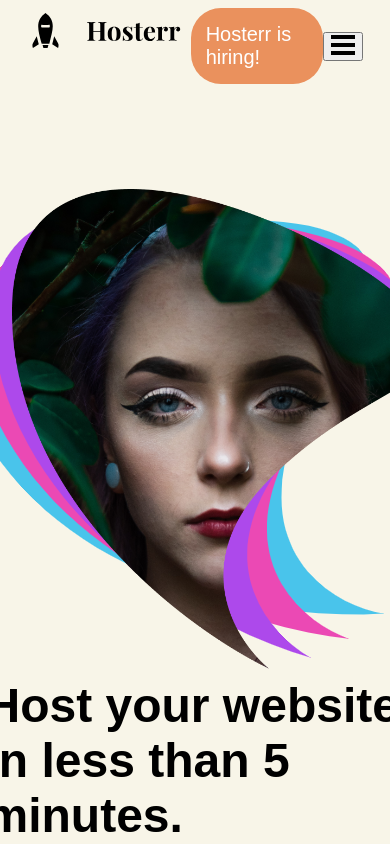
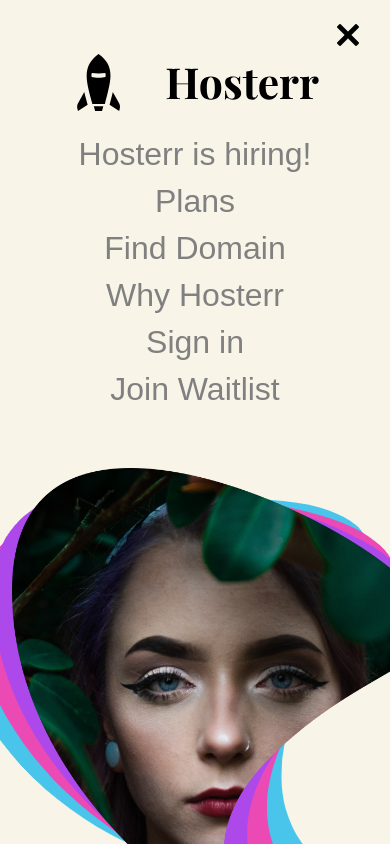
Before and after one commit to H-l0w/HTML_CSS_PROJECTS, a plain HTML site: page Hosterr/Pages/index.html in a window 390 px wide. Both pictures are taken after a click on the button 342 px from the left and 46 px from the top of the page. Shown: the top 844 px of the page. Drawn offline with Linux system fonts and the light colour scheme.

Commit message:
Hamburger menu added to Hosterr, some minor changes to other projects

```diff
--- a/Hosterr/Pages/index.html
+++ b/Hosterr/Pages/index.html
@@ -24,11 +24,23 @@
                 Join Waitlist
             </button>
         </div>
-        <div class="hamburger">
-            <button>
+        <div class="hamburger" id="hamburger">
+            <button onclick="hamburgerMenu()">
                 <img src="../Assets/Hamburger Menu.svg" alt="">
             </button>
         </div>
+    </div>
+    <div class="close">
+        <button onclick="closeMenu()"></button>
+    </div>
+    <div class="hamburger-menu" id="hamburger-menu">
+        <img src="../Assets/Logo.svg" alt="">
+        <a href="#">Hosterr is hiring!</a>
+        <a href="#">Plans</a>
+        <a href="#">Find Domain</a>
+        <a href="#">Why Hosterr</a>
+        <a href="#">Sign in</a>
+        <a href="#">Join Waitlist</a>
     </div>
     <div class="main-content">
          <div class="text">
@@ -36,8 +48,10 @@
                 <h1>Host your website in less than 5 minutes.</h1>
              </div>
              <div class="content">
-                <p>Lorem ipsum dolor sit amet consectetur adipisicing elit. Recusandae, eveniet? Voluptate eligendi delectus magni voluptates quidem? Commodi quo facere velit, ullam vero eveniet culpa quia accusamus iusto nulla omnis voluptatem?</p>
-             </div>
+                <p>Lorem ipsum dolor sit amet consectetur adipisicing elit. Recusandae, eveniet? Voluptate eligendi delectus magni voluptates quidem? Commodi quo facere velit, ullam vero eveniet culpa quia accusamus iusto nulla omnis voluptatem?
+                    Lorem ipsum dolor sit amet, consectetur adipisicing elit. Repudiandae nulla possimus provident, laudantium necessitatibus odio corrupti ab inventore nesciunt incidunt alias facilis nam pariatur praesentium quo dolore repellendus molestias voluptate.
+                </p>
+            </div>
              <div class="join-waitlist">
                 <form action="#">
                     <input placeholder="Enter e-mail address" type="email">
@@ -67,6 +81,6 @@
             </div>
         </div>
     </div>
+    <script src="../Scripts/script.js"></script>
 </body>
-
 </html>
--- /dev/null
+++ b/Hosterr/Scripts/script.js
@@ -0,0 +1,57 @@
+"use strict";
+let isOpened = false;
+
+addEventListener('resize', (event) => {});
+
+onresize = (event) => {
+    if (window.innerWidth >= 1150 && isOpened){
+        let button = document.querySelector("#hamburger");
+        closeMenu();
+
+        button.style.display = "none"
+
+        isOpened = false;
+    }
+};
+
+function hamburgerMenu(){
+    isOpened = !isOpened;
+
+    if (isOpened){
+        openMenu();
+    }
+    else{
+        closeMenu();
+    }
+
+}
+
+function openMenu(){
+    let button = document.querySelector("#hamburger");
+    button.style.display = "none"
+
+    let menu = document.querySelector("#hamburger-menu");
+    menu.style.display = "flex";
+
+    let navbar = document.querySelector(".navbar");
+    navbar.style.display = "none";
+
+    let closeButton = document.querySelector(".close");
+    closeButton.style.display = "block";
+}
+
+function closeMenu(){
+    let button = document.querySelector("#hamburger");
+    button.style.display = "block";
+
+    let menu = document.querySelector("#hamburger-menu");
+    menu.style.display = "none";
+
+    let navbar = document.querySelector(".navbar");
+    navbar.style.display = "flex";
+
+    let closeButton = document.querySelector(".close");
+    closeButton.style.display = "none";
+
+    isOpened = false;
+}
--- a/Hosterr/Styles/style.scss
+++ b/Hosterr/Styles/style.scss
@@ -4,6 +4,7 @@ $back-color: #F8F5E8;
 
 $tablet: 1150px;
 $mobile: 550px;
+$hiring: 460px;
 
 @mixin join-waitlist-button {
     border: none;
@@ -14,6 +15,11 @@ $mobile: 550px;
     font-weight: bold;
     padding-left: 10px;
     padding-right: 10px;
+}
+
+@mixin no-background {
+    border: none;
+    background-color: transparent;
 }
 
 body {
@@ -29,8 +35,14 @@ p {
 }
 
 a {
+    padding: 5px;
+    border-radius: 5px;
     text-decoration: none;
     color: gray;
+}
+
+a:hover{
+    background-color: $hiring-color;
 }
 
 .navbar {
@@ -40,6 +52,9 @@ a {
 
     .hamburger{
         display: none;
+        button{
+            @include no-background();
+        }
     }
 
     a {
@@ -89,12 +104,40 @@ a {
 
 }
 
+.hamburger-menu{
+    display: none;
+    flex-direction: column;
+    align-items: center;
+    font-size: 200%;
+
+    img{
+        margin-bottom: 20px;
+        max-width: 250px;
+        width: 100%;
+    }
+}
+
+.close{
+    margin-top: 20px;
+    display: none;
+    text-align: right;
+
+    button{
+        @include no-background();
+        background-image: url("../Assets/close.png");
+        background-repeat: no-repeat;
+        padding: 0;
+        width: 30px;
+        height: 30px;
+    }
+}
+
 .main-content {
     display: flex;
     flex-direction: row;
     justify-content: space-between;
-    margin-top: 100px;
-    height: 550px;
+    margin-top: 50px;
+    height: 650px;
 
     .text {
         width: max-content;
@@ -171,7 +214,7 @@ a {
         }
 
         .hamburger{
-            display: block;
+            display: block !important;
         }
     }
 
@@ -206,3 +249,15 @@ a {
         }
     }
 }
+
+@media only screen and (max-width: $hiring){
+    .navbar{
+        .hamburger{
+            margin-bottom: 60px;
+        }
+
+        .left{
+            flex-direction: column;
+        }
+    }
+}
```
Also changed, not shown: Chirp/Styles/style.css, Hosterr/Assets/close.png (added), Hosterr/Styles/style.css, Unifeed_Blog/Styles/style.css, 3 other files.
